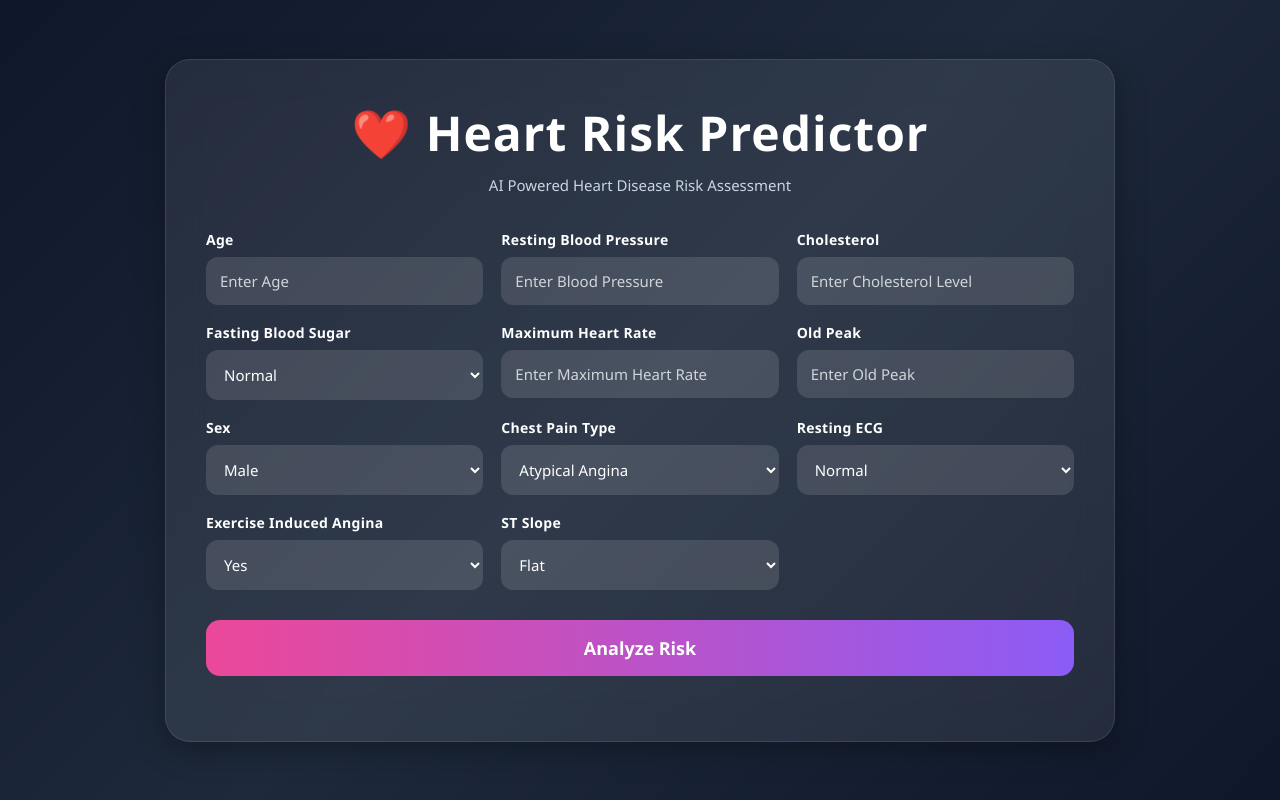
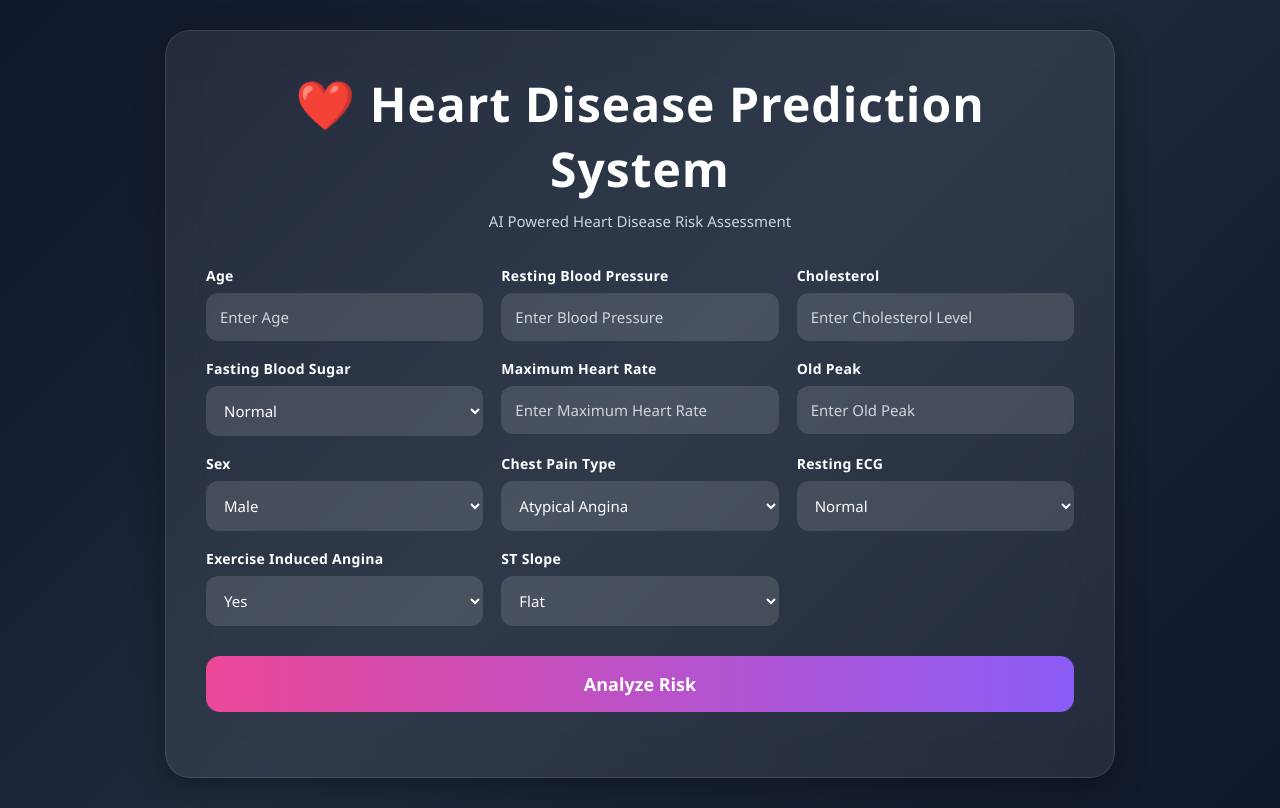
Before and after one commit to Ilham6703/Heart-Disease-Prediction-System, a plain HTML site: page frontend/index.html in a window 1280 px wide. Drawn offline with Linux system fonts and the light colour scheme.

Commit message:
Update project title

```diff
--- a/frontend/index.html
+++ b/frontend/index.html
@@ -13,7 +13,7 @@
 
     <div class="container">
         <div class="glass-card">
-            <h1>❤️ Heart Risk Predictor</h1>
+            <h1>❤️ Heart Disease Prediction System</h1>
             <p class="subtitle"> AI Powered Heart Disease Risk Assessment </p>
             <div class="form-grid">
                 <div class="field"> <label>Age</label> <input type="number" id="Age" placeholder="Enter Age"> </div>
```
